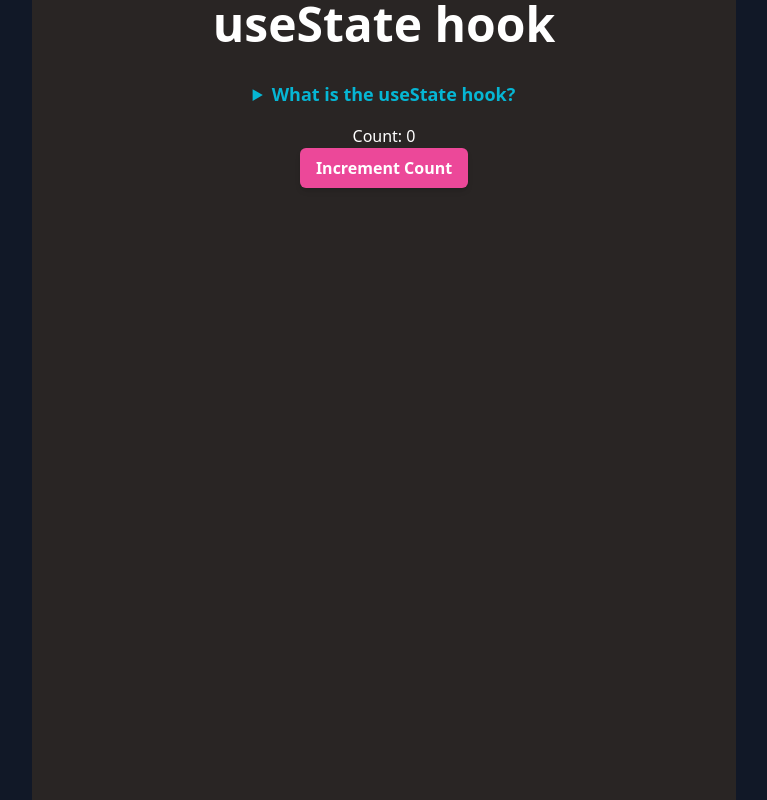
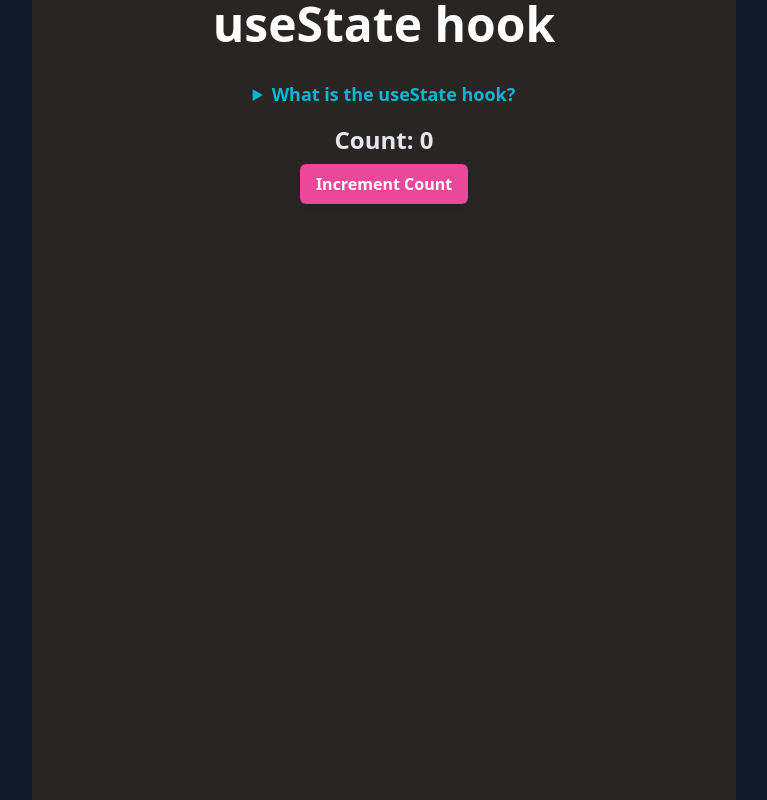
Before and after one commit to Subham-Maity/master_hooks, a Next.js app: page / in a window 1280 px wide. Shown: the whole page, without its empty margins (256-1023 px from the left). Built offline with nearby package versions, Linux system fonts and the light colour scheme.

Commit message:
Refactor

```diff
--- a/src/components/UseStates/UseState.tsx
+++ b/src/components/UseStates/Counter.tsx
@@ -9,7 +9,7 @@ const Counter = () => {
 
   return (
     <div>
-      <p>Count: {count}</p>
+      <p className="text-2xl font-bold mb-2 text-gray-200">Count: {count}</p>
       <button
         className="bg-pink-500 hover:bg-pink-600 text-white font-bold py-2 px-4 rounded-md shadow-md transition duration-300 ease-in-out"
         onClick={incrementCount}
--- a/src/pages/index.mdx
+++ b/src/pages/index.mdx
@@ -1,4 +1,5 @@
-import UseState from "../components/UseStates/UseState";
+import UseState from "../components/UseStates/Counter";
+import Counter from "../components/UseStates/Counter";
 
 -
 
@@ -21,7 +22,7 @@ If You wanna know more about this click on this [**Here**](https://code-xam.verc
 </details>
 
 
-<UseState/>
+<Counter/>
 
 
 
```
